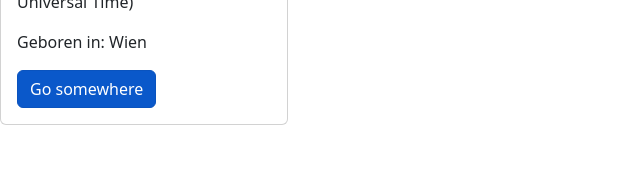
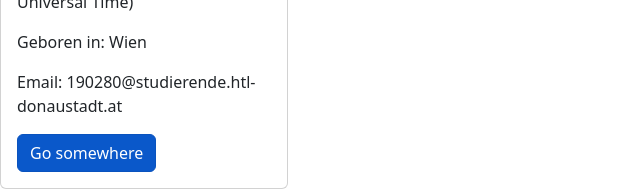
Before and after one commit to mahies/4ahitm_24, an Angular app: page /page_pont in a window 1280 px wide. Shown: the part 131-322 px from the top of the page, without its empty margins (0-640 px from the left). Built offline with nearby package versions, Linux system fonts and the light colour scheme.

Commit message:
SCRUM-10

```diff
--- a/src/app/page-about-me-pont/page-about-me-pont.component.html
+++ b/src/app/page-about-me-pont/page-about-me-pont.component.html
@@ -4,6 +4,7 @@
     <h5 class="card-title">{{me.firstname.toUpperCase() }} {{me.surname}}</h5>
     <p class="card-text">Geboren am: {{me.birthday}}</p>
     <p class="card-text">Geboren in: {{me.city}}</p>
+    <p class="card-text">Email: {{me.email}}</p>
     <a routerLink="" routerLinkActive="active" class="btn btn-primary">Go somewhere</a>
   </div>
 </div>
```
